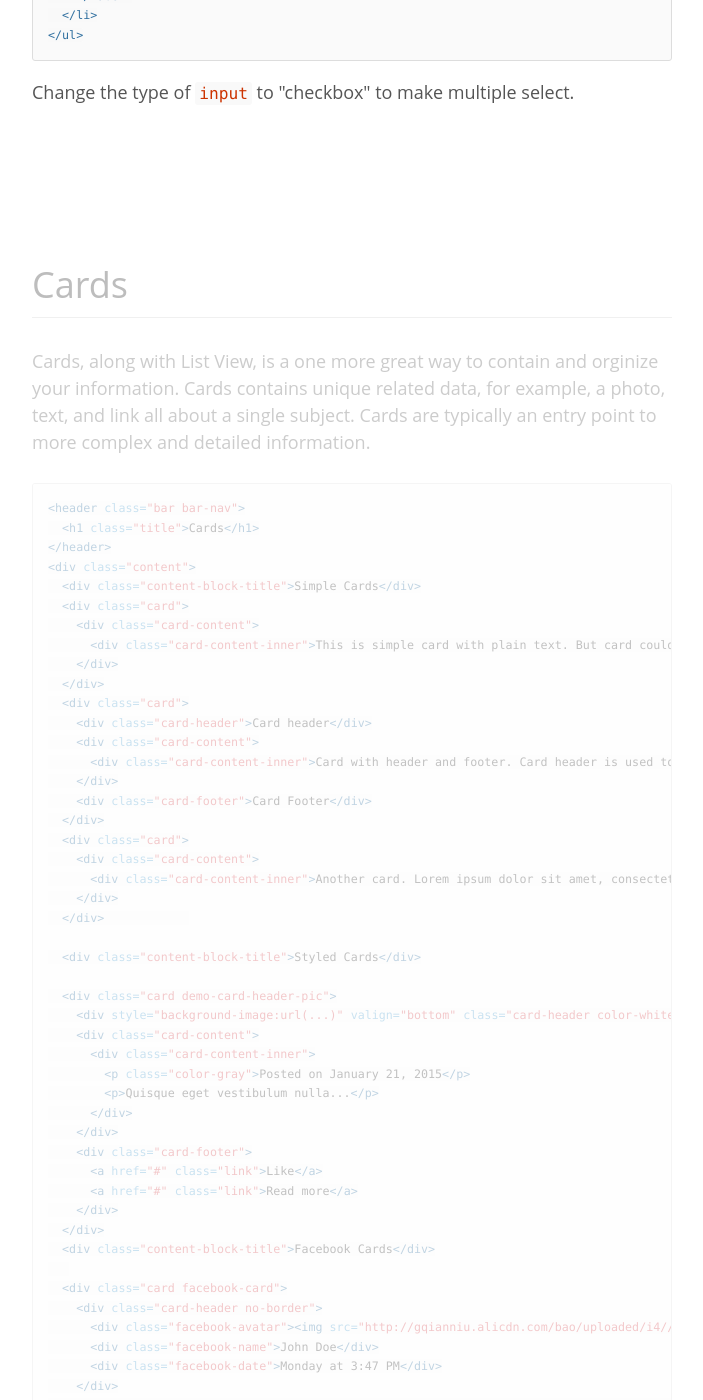
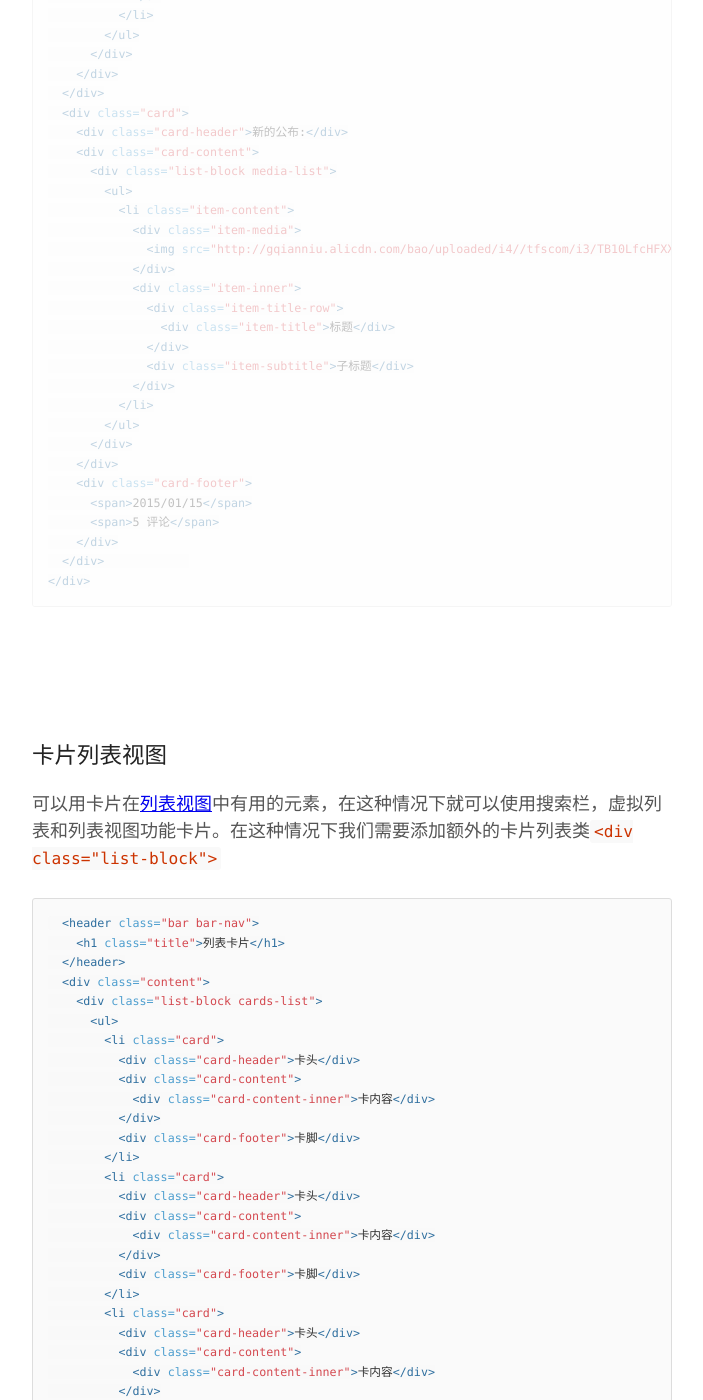
Before and after one commit to lihongxun945/light7-cn, a Jekyll site: the page built from docs/components.html, in a window 1280 px wide and 1400 px high, scrolled down 63515 px. Shown: the whole window, without its empty margins (181-884 px from the left). Built offline with Jekyll 4.4.1, drawn with Linux system fonts in a browser that asks for light colours; a style sheet for code colours, icons or effects is not loaded; some of the changed text lies outside the part shown.

Commit message:
Revert "translate"
This reverts commit 723374e36966f82dfe58a995b9208fefdbd5bb45.

```diff
--- a/docs/_includes/_components/calendar.html
+++ b/docs/_includes/_components/calendar.html
@@ -1,20 +1,20 @@
 <article class="component" id="calendar" data-url='calendar'>
-  <h2 class="component-title">Calendar</h2>
-  <p class="component-description">Calendar is a touch optimized component that provides an easy way to handle dates.</p>
-  <p>Calendar can be created and initialized using JavaScript. We need to use related App's method:</p>
+  <h2 class="component-title">日历</h2>
+  <p class="component-description">日历组件用来选择年月日，可以代替系统原生的日历组件，提供更统一的视觉和交互以及更好的兼容性。</p>
+  <p>日历组件需要初始化才能使用，最简单的方式是通过一下JS代码来初始化，绑定到一个input元素上：</p>
 
 {% highlight js %}
 $("#my-input").calendar();
 {% endhighlight %}
 
-  <p>A calendar will popup when user click the input, and the start date will be the value of input.</p>
-  <p>You can use <code>data-toggle='date'</code> to init calendar if you don't want to write any JS code:</p>
+  <p>当你点击input元素后，会自动弹出一个JS生成的日历组件。当用户选择日期之后，input的值会被设置为用户选择的日期。</p>
+  <p>如果你不想写js，可以通过以下方式来自动初始化：</p>
 {% highlight html%}
 <input type="text" data-toggle='date' />
 {% endhighlight %}
 
-  <h2>Params</h2>
-  <p>Let's look on list of all available parameters:</p>
+  <h2>参数</h2>
+  <p>你可以在初始化的时候指定如下参数：</p>
 
   <table class="params-table">
     <thead>
@@ -106,64 +106,23 @@ $("#my-input").calendar();
     </tr>
     <tr>
       <td>dateFormat</td>
-      <td>string</td>
       <td>'yyyy-mm-dd'</td>
-      <td>Default date format, available expressions:
-        <ul>
-          <li>'yyyy' - 4 digits year</li>
-          <li>'yy' - 2 digits year</li>
-          <li>'mm' - 2 digits month number, from 01 to 12</li>
-          <li>'m' - month number, from 1 to 12</li>
-          <li>'MM' - full month name</li>
-          <li>'M' - short month name</li>
-          <li>'dd' - 2 digits day number, from 01 to 31</li>
-          <li>'d' - day number, from 1 to 31</li>
-          <li>'DD' - full week day name</li>
-          <li>'D' - short week day name</li>
-        </ul>
-      </td>
-    </tr>
-    <tr>
-      <td>multiple</td>
-      <td>boolean</td>
-      <td>false</td>
-      <td>Enable to allows select multiple dates/values</td>
-    </tr>
-    <tr>
-      <td>rangePicker</td>
-      <td>boolean</td>
-      <td>false</td>
-      <td>Enable to enable range picker. Not compatible with <code>multiple</code></td>
-    </tr>
-    <tr>
-      <td>direction</td>
-      <td>string</td>
-      <td>'horizontal'</td>
-      <td>Months layout direction, could be 'horizontal' or 'vertical'</td>
+      <td>格式化日期</td>
     </tr>
     <tr>
       <td>minDate</td>
-      <td>Date</td>
-      <td>null</td>
-      <td>Minimum allowed date</td>
+      <td>undefined</td>
+      <td>最小可选日期，比如 <code>2015-06-01</code></td>
     </tr>
     <tr>
       <td>maxDate</td>
-      <td>Date</td>
-      <td>null</td>
-      <td>Maximum allowed date</td>
+      <td>undefined</td>
+      <td>最大可选日期，比如 <code>2015-08-01</code></td>
     </tr>
     <tr>
-      <td>touchmove</td>
-      <td>boolean</td>
-      <td>true</td>
-      <td>If enabled then calendar months slides follow finger during touch move</td>
-    </tr>
-    <tr>
-      <td>animate</td>
-      <td>boolean</td>
-      <td>true</td>
-      <td>Enables transition between months</td>
+      <td>onChange</td>
+      <td>function(p, values, displayValues){}</td>
+      <td>当用户选择日期时触发</td>
     </tr>
     <tr>
       <td>closeOnSelect</td>
@@ -215,15 +174,15 @@ $("#my-input").calendar();
 </tbody>
 </table>
 
-<p>A <code>change</code> Event will triggered on input element when user selected date.</p>
+  <p>当用户选择完日期之后，会在 input 上触发 <code>change</code> 事件，你可以监听此事件。</p>
 
-<p>Use <a href='#datetime-picker' data-ignore='push'>DateTimePicker</a> if you want to select both date and time.</p>
+  <p>如果你只同时选择日期和时间，请使用 <a href='#datetime-picker' data-ignore='push'>日期时间选择器</a></p>
 </article>
 
 <article class="component" data-url='calendar-inline'>
-  <h2 class="component-title">Inline</h2>
-  <p>If you init calendar on an div or other element instead of an input element, it will auto change to inline mode.</p>
-  {% highlight html%}
-  <div data-toggle='date' />
-    {% endhighlight %}
-  </article>
+  <h2 class="component-title">内联日历</h2>
+  <p>日历插件是非常智能的，如果在一个非 <code>input</code> 元素上初始化，它会自动变成内联形式。</p>
+{% highlight html%}
+<div data-toggle='date' />
+{% endhighlight %}
+</article>
--- a/docs/_includes/_components/cards.html
+++ b/docs/_includes/_components/cards.html
@@ -1,85 +1,147 @@
 <article class="component" id="cards">
-  <h2 class="component-title">Cards</h2>
-  <p class="component-description">Cards, along with List View, is a one more great way to contain and orginize your information. Cards contains unique related data, for example, a photo, text, and link all about a single subject. Cards are typically an entry point to more complex and detailed information.</p>
+  <h2 class="component-title">卡片（Cards）</h2>
+  <p class="component-description">伴随着列表视图，卡片是一种很好的方法来控制和组织你的信息。卡片含有独特的相关数据，例如，照片，文字和所有关于一个主题的链接。卡片通常是更复杂的和详细的信息的一个切入点。</p>
 
   <div class="component-example component-example-fullbleed">
   </div>
 
 {% highlight html %}
 <header class="bar bar-nav">
-  <h1 class="title">Cards</h1>
+  <h1 class="title">卡片</h1>
 </header>
 <div class="content">
-  <div class="content-block-title">Simple Cards</div>
+  <div class="content-block-title">简单卡片</div>
   <div class="card">
     <div class="card-content">
-      <div class="card-content-inner">This is simple card with plain text. But card could contain its own header, footer, list view, image, and any elements inside.</div>
+      <div class="card-content-inner">这是一个用纯文本的简单卡片。但卡片可以包含自己的页头，页脚，列表视图，图像，和里面的任何元素。</div>
     </div>
   </div>
   <div class="card">
-    <div class="card-header">Card header</div>
+    <div class="card-header">卡头</div>
     <div class="card-content">
-      <div class="card-content-inner">Card with header and footer. Card header is used to display card title and footer for some additional information or for custom actions.</div>
+      <div class="card-content-inner">头和尾的卡片。卡头是用来显示一些额外的信息，或自定义操作卡标题和页脚。</div>
     </div>
-    <div class="card-footer">Card Footer</div>
+    <div class="card-footer">卡脚</div>
   </div>
   <div class="card">
     <div class="card-content">
-      <div class="card-content-inner">Another card. Lorem ipsum dolor sit amet, consectetur adipiscing elit. Suspendisse feugiat sem est, non tincidunt ligula volutpat sit amet. Mauris aliquet magna justo. </div>
+      <div class="card-content-inner">这是一个用纯文本的简单卡片。但卡片可以包含自己的页头，页脚，列表视图，图像，和里面的任何元素。</div>
     </div>
   </div>
-
-  <div class="content-block-title">Styled Cards</div>
-
+  <div class="content-block-title">风格卡片</div>
   <div class="card demo-card-header-pic">
-    <div style="background-image:url(...)" valign="bottom" class="card-header color-white no-border">Journey To Mountains</div>
+    <div valign="bottom" class="card-header color-white no-border no-padding">
+      <img class='card-cover' src="//gqianniu.alicdn.com/bao/uploaded/i4//tfscom/i3/TB10LfcHFXXXXXKXpXXXXXXXXXX_!!0-item_pic.jpg_250x250q60.jpg" alt="">
+    </div>
     <div class="card-content">
       <div class="card-content-inner">
-        <p class="color-gray">Posted on January 21, 2015</p>
-        <p>Quisque eget vestibulum nulla...</p>
+        <p class="color-gray">发表于 2015/01/15</p>
+        <p>此处是内容...</p>
       </div>
     </div>
     <div class="card-footer">
-      <a href="#" class="link">Like</a>
-      <a href="#" class="link">Read more</a>
+      <a href="#" class="link">赞</a>
+      <a href="#" class="link">更多</a>
     </div>
   </div>
-  <div class="content-block-title">Facebook Cards</div>
-
+  <div class="content-block-title">Facebook卡片</div>
   <div class="card facebook-card">
     <div class="card-header no-border">
       <div class="facebook-avatar"><img src="http://gqianniu.alicdn.com/bao/uploaded/i4//tfscom/i3/TB10LfcHFXXXXXKXpXXXXXXXXXX_!!0-item_pic.jpg_250x250q60.jpg" width="34" height="34"></div>
-      <div class="facebook-name">John Doe</div>
-      <div class="facebook-date">Monday at 3:47 PM</div>
+      <div class="facebook-name">夜萧</div>
+      <div class="facebook-date">星期一 3:47pm</div>
     </div>
     <div class="card-content"><img src="http://gqianniu.alicdn.com/bao/uploaded/i4//tfscom/i3/TB10LfcHFXXXXXKXpXXXXXXXXXX_!!0-item_pic.jpg_250x250q60.jpg" width="100%"></div>
     <div class="card-footer no-border">
-      <a href="#" class="link">Like</a>
-      <a href="#" class="link">Comment</a>
-      <a href="#" class="link">Share</a>
+      <a href="#" class="link">赞</a>
+      <a href="#" class="link">评论</a>
+      <a href="#" class="link">分享</a>
     </div>
   </div>
-
-  <div class="card facebook-card">
-    <div class="card-header">
-      <div class="facebook-avatar"><img src="http://gqianniu.alicdn.com/bao/uploaded/i4//tfscom/i3/TB10LfcHFXXXXXKXpXXXXXXXXXX_!!0-item_pic.jpg_250x250q60.jpg" width="34" height="34"></div>
-      <div class="facebook-name">John Doe</div>
-      <div class="facebook-date">Monday at 2:15 PM</div>
+  <div class="content-block-title">列表视图卡片</div>
+  <div class="card">
+    <div class="card-content">
+      <div class="list-block">
+        <ul>
+          <li>
+            <a href="#" class="item-link item-content">
+              <div class="item-media"><i class="icon icon-f7"></i></div>
+              <div class="item-inner">
+                <div class="item-title">链接 1</div>
+              </div>
+            </a>
+          </li>
+        </ul>
+      </div>
     </div>
+  </div>
+  <div class="card">
+    <div class="card-header">新的公布:</div>
     <div class="card-content">
-      <div class="card-content-inner">
-        <p>What a nice photo i took yesterday!</p>
-        <img src="http://gqianniu.alicdn.com/bao/uploaded/i4//tfscom/i3/TB10LfcHFXXXXXKXpXXXXXXXXXX_!!0-item_pic.jpg_250x250q60.jpg" width="100%">
-        <p class="color-gray">Likes: 112    Comments: 43</p>
+      <div class="list-block media-list">
+        <ul>
+          <li class="item-content">
+            <div class="item-media">
+              <img src="http://gqianniu.alicdn.com/bao/uploaded/i4//tfscom/i3/TB10LfcHFXXXXXKXpXXXXXXXXXX_!!0-item_pic.jpg_250x250q60.jpg" width="44">
+            </div>
+            <div class="item-inner">
+              <div class="item-title-row">
+                <div class="item-title">标题</div>
+              </div>
+              <div class="item-subtitle">子标题</div>
+            </div>
+          </li>
+        </ul>
       </div>
     </div>
     <div class="card-footer">
-      <a href="#" class="link">Like</a>
-      <a href="#" class="link">Comment</a>
-      <a href="#" class="link">Share</a>
+      <span>2015/01/15</span>
+      <span>5 评论</span>
     </div>
   </div>
 </div>
 {% endhighlight %}
 
 </article>
+
+<article class="component active">
+  <h3 class="component-title">卡片列表视图</h3>
+  <p class="component-description">可以用卡片在<a href="#list">列表视图</a>中有用的元素，在这种情况下就可以使用搜索栏，虚拟列表和列表视图功能卡片。在这种情况下我们需要添加额外的卡片列表类<code>&lt;div class="list-block"&gt;</code></p>
+
+  <div class="component-example component-example-fullbleed">
+  </div>
+
+  {% highlight html %}
+  <header class="bar bar-nav">
+    <h1 class="title">列表卡片</h1>
+  </header>
+  <div class="content">
+    <div class="list-block cards-list">
+      <ul>
+        <li class="card">
+          <div class="card-header">卡头</div>
+          <div class="card-content">
+            <div class="card-content-inner">卡内容</div>
+          </div>
+          <div class="card-footer">卡脚</div>
+        </li>
+        <li class="card">
+          <div class="card-header">卡头</div>
+          <div class="card-content">
+            <div class="card-content-inner">卡内容</div>
+          </div>
+          <div class="card-footer">卡脚</div>
+        </li>
+        <li class="card">
+          <div class="card-header">卡头</div>
+          <div class="card-content">
+            <div class="card-content-inner">卡内容</div>
+          </div>
+          <div class="card-footer">卡脚</div>
+        </li>
+      </ul>
+    </div>
+  </div>
+  {% endhighlight %}
+
+</article>
--- a/docs/_includes/_components/panel.html
+++ b/docs/_includes/_components/panel.html
@@ -30,7 +30,7 @@
   <div class="content-block">
     <p>This is a side panel</p>
     <p></p>
-    <p><a href="#" class="close-panel">Close</a></p>
+    <p><a href="#" class="close-panel">关闭</a></p>
   </div>
   <div class="list-block">
     <!-- .... -->
@@ -38,25 +38,25 @@
 </div>
 <div class="panel panel-right panel-reveal">
   <div class="content-block">
-    <p>This is a side panel</p>
+    <p>这是一个侧栏</p>
     <!-- Click on link with "close-panel" class will close panel -->
-    <p><a href="#" class="close-panel">Close</a></p>
+    <p><a href="#" class="close-panel">关闭</a></p>
   </div>
 </div>
 {% endhighlight %}
+<p>使用侧栏的时候请注意，务必用 <code>.page</code> 容器把 <code>.bar</code> 和 <code>.content</code> 包裹起来。</p>
 </article>
 
 <article class="component">
-  <h3 class="component-title">Use JavaScript</h3>
+  <h3 class="component-title">使用JS操作侧栏</h3>
   <p class="component-description">除了使用 <code>.open-panel</code> 和 <code>.close-panel</code>之外。你可以直接调用 <code>$.openPanel(panel)</code> 和 <code>$.closePanel()</code> 来打开和关闭侧栏</p>
-  <p class="component-description">We can also open and close Panels with JavaScript, for this we need to look at related App methods: <code>$.openPanel(panel)</code> and <code>$.closePanel()</code></p>
 
   <ul>
     <li>
-      <code>$.openPanel(panel)</code> Open a panel.
+      <code>$.openPanel(panel)</code>: 打开一个指定的panel, 其中 panel 是你需要打开的panel，可以是选择器或者DOM或者Zepto对象。如果没有传panel参数则会自动打开第一个panel。返回bool值表示是否打开成功。
     </li>
     <li>
-      <code>$.closePanel()</code>:close currently opened Panel.
+      <code>$.closePanel()</code>: 关闭打开的panel。返回bool值表示是否关闭成功。
     </li>
   </ul>
   <div class="component-example component-example-fullbleed">
@@ -69,11 +69,11 @@
 {% highlight html %}
 <div class="page">
   <header class="bar bar-nav">
-    <h1 class='title'>Panel</h1>
+    <h1 class='title'>侧栏</h1>
   </header>
   <div class="content">
     <div class="content-block">
-      <p><a href="#" class="button button-fill my-btn">Open Panel with JS</a></p>
+      <p><a href="#" class="button button-fill my-btn">JS打开侧栏</a></p>
     </div>
   </div>
 </div>
@@ -81,18 +81,18 @@
 <!-- Left Panel with Reveal effect -->
 <div class="panel panel-right panel-cover theme-dark" id='panel-js-demo'>
   <div class="content-block">
-    <p>I am on the right</p>
-    <p>I cover the page</p>
+    <p>我是从右边出现的</p>
+    <p>并且我是覆盖在页面上而不是推开页面</p>
     <p></p>
     <!-- Click on link with "close-panel" class will close panel -->
-    <p><a href="#" class="close-panel">Close</a></p>
+    <p><a href="#" class="close-panel">关闭</a></p>
   </div>
 </div>
 <div class="panel panel-right panel-reveal">
   <div class="content-block">
-    <p>I am a Panel</p>
+    <p>这是一个侧栏</p>
     <!-- Click on link with "close-panel" class will close panel -->
-    <p><a href="#" class="close-panel">Close</a></p>
+    <p><a href="#" class="close-panel">关闭</a></p>
   </div>
 </div>
 {% endhighlight %}
@@ -102,36 +102,31 @@ $(document).on("click", ".my-btn", function() {
 });
 {% endhighlight %}
 
-  <h3>Events</h3>
-  <p>Events will triggered on <code>.panel</code> when open or close.</p>
-  <table class="events-table">
+  <h3>事件</h3>
+  <p>侧栏打开或者关闭的时候，会在 <code>.panel</code> 上触发对应的事件。</p>
+  <table class="params-table">
     <thead>
       <tr>
-        <th>Event</th>
-        <th>Target</th>
-        <th>Description</th>
+        <th>事件</th>
+        <th>说明</th>
       </tr>
     </thead>
     <tbody>
       <tr>
         <td>open</td>
-        <td>Panel Element<span>&lt;div class="panel"&gt;</span></td>
-        <td>Event will be triggered when Panel starts its opening animation</td>
+        <td>打开动画开始之前触发。</td>
       </tr>
       <tr>
         <td>opened</td>
-        <td>Panel Element<span>&lt;div class="panel"&gt;</span></td>
-        <td>Event will be triggered after Panel completes its opening animation</td>
+        <td>打开动画结束之后 触发。</td>
       </tr>
       <tr>
         <td>close</td>
-        <td>Panel Element<span>&lt;div class="panel"&gt;</span></td>
-        <td>Event will be triggered when Panel starts its closing animation</td>
+        <td>关闭动画开始之前触发。</td>
       </tr>
       <tr>
         <td>closed</td>
-        <td>Panel Element<span>&lt;div class="panel"&gt;</span></td>
-        <td>Event will be triggered after Panel completes its closing animation</td>
+        <td>关闭动画结束之后 触发。</td>
       </tr>
     </tbody>
   </table>
```
